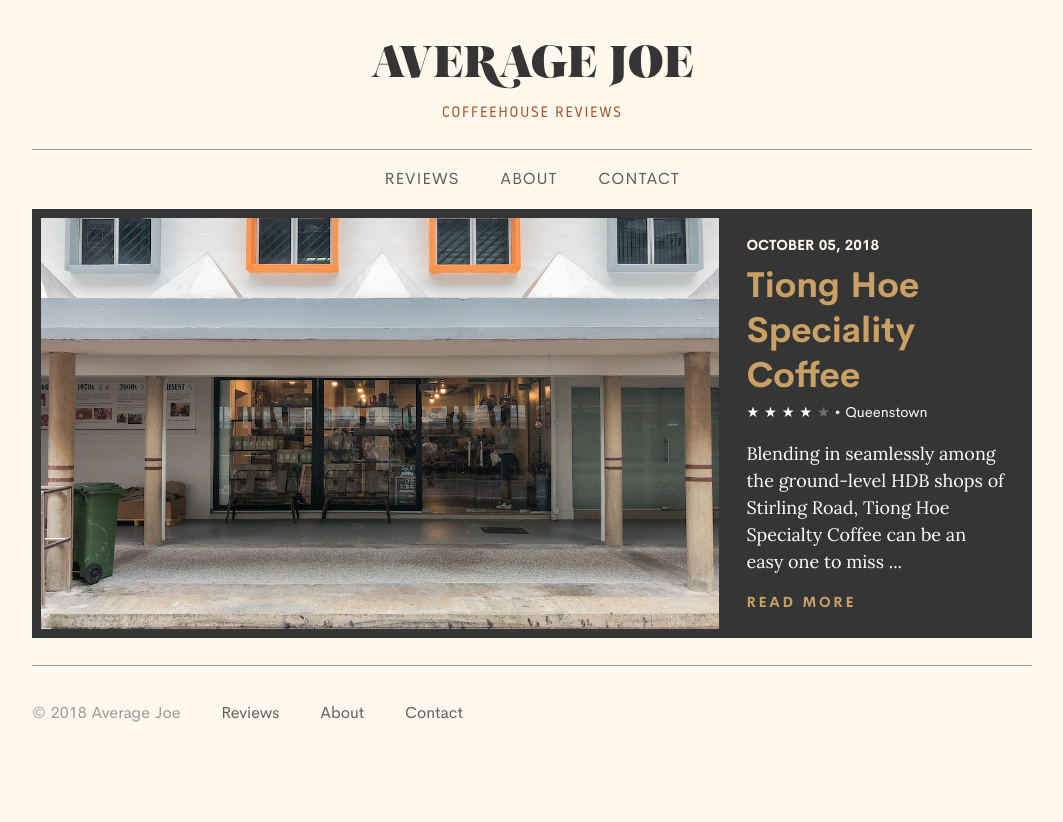
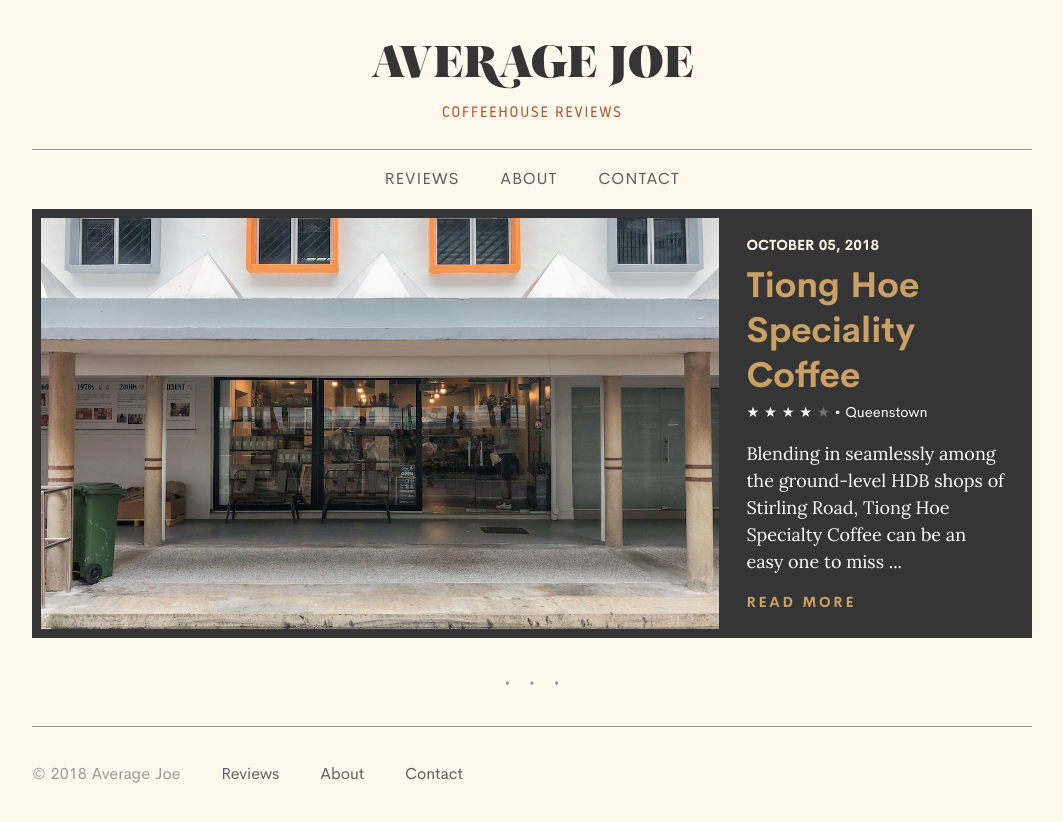
Before and after one commit to chesterhow/average-joe, a Jekyll site: the page built from index.html, in a window 1280 px wide. Shown: the top 822 px of the page, without its empty margins (108-1171 px from the left). Built offline with Jekyll 4.4.1, drawn with Linux system fonts in a browser that asks for light colours; the list of posts is cut into pages by our own code.

Commit message:
Add visual space below post

```diff
--- a/_layouts/home.html
+++ b/_layouts/home.html
@@ -44,4 +44,6 @@
       >NEXT</a>
     </div>
   {% endif %}
+
+  <hr class="text-divider--light">
 </div>
--- a/_sass/average-joe/_typography.scss
+++ b/_sass/average-joe/_typography.scss
@@ -86,4 +86,9 @@
     font-size: 1.5em;
     letter-spacing: 1rem;
   }
+
+  &--light {
+    @extend .text-divider;
+    color: $grey;
+  }
 }
```
Also changed, not shown: _includes/footer.html (+4 -4 lines).
